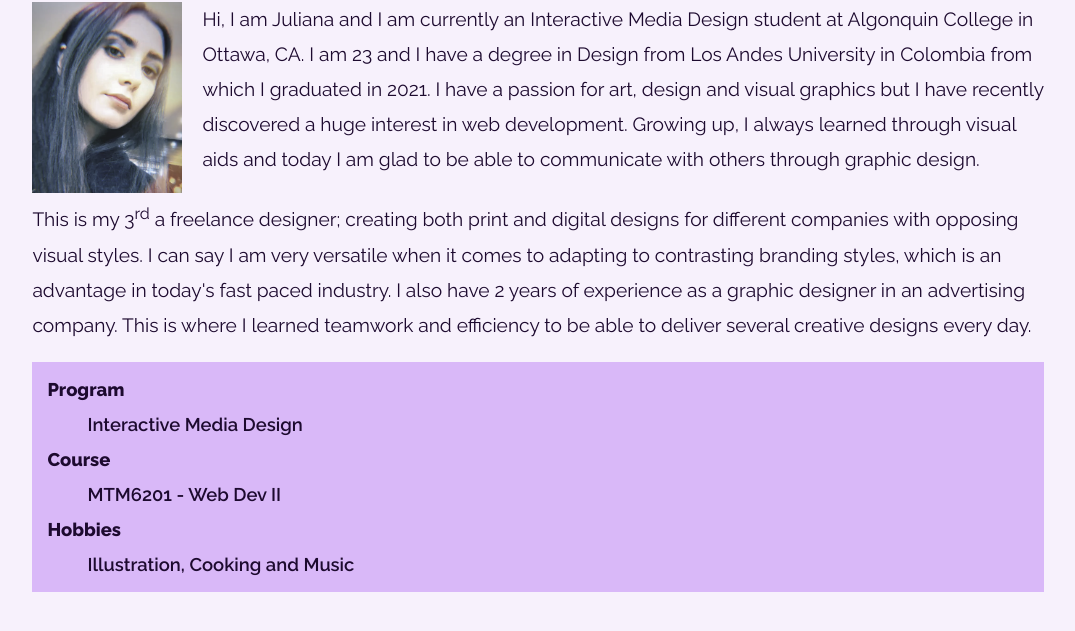
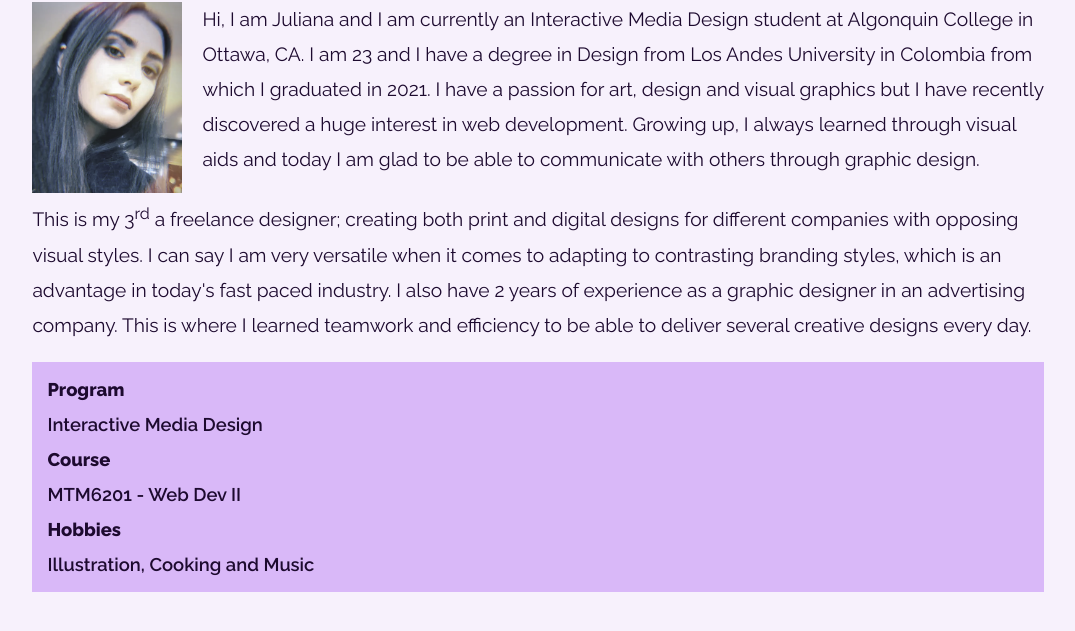
Before and after one commit to pinillah/mtm6201-week1, a plain HTML site: page index.html in a window 1280 px wide. Shown: the part 89-720 px from the top of the page, without its empty margins (102-1177 px from the left). Drawn offline with Linux system fonts and the light colour scheme; a web font is replaced by a local one.

Commit message:
removes indentation

```diff
--- a/css/main.css
+++ b/css/main.css
@@ -54,5 +54,5 @@ dt {
 
 dd {
     font-weight: 600;
-    padding: 0;
+    margin-left: 0;
 }
```
